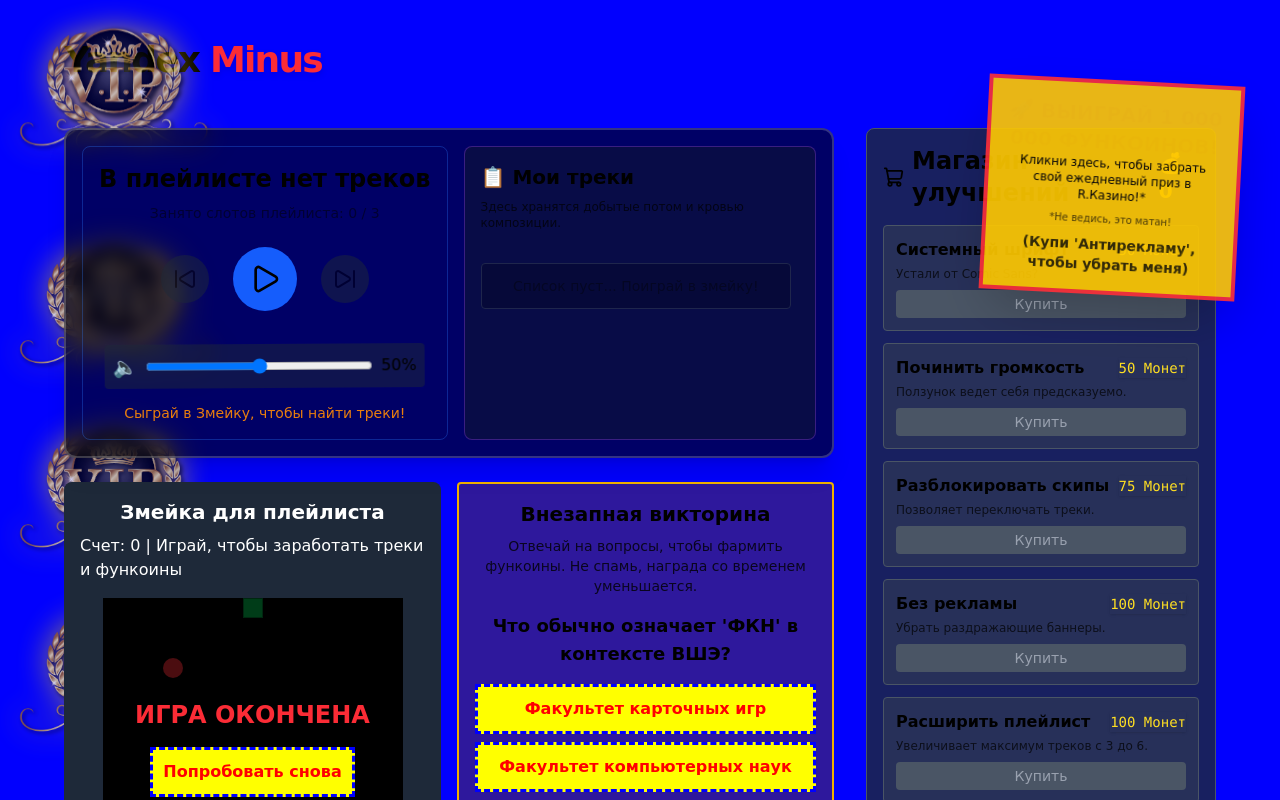
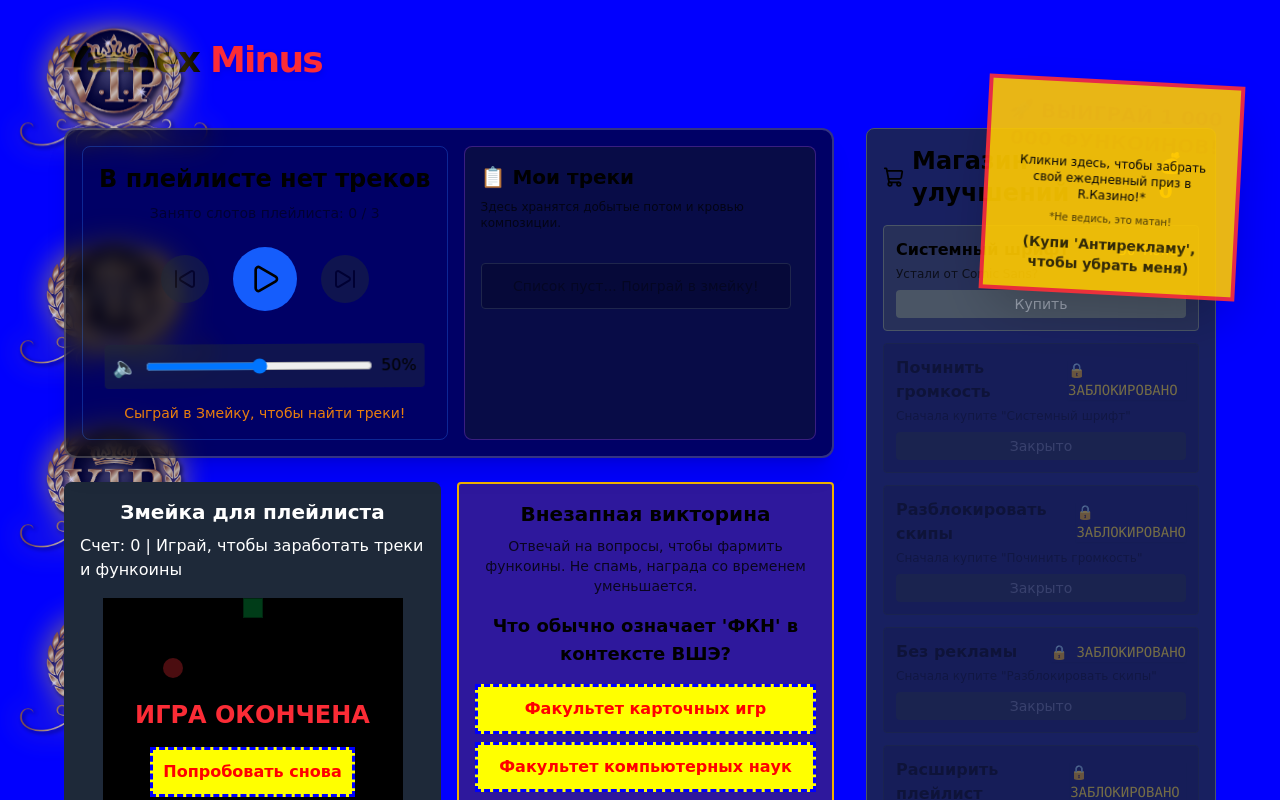
Before and after one commit to bibihoya/yandex-goodmusic, a React app: page / in a window 1280 px wide. Shown: the top 800 px of the page. Built offline with nearby package versions, Linux system fonts and the light colour scheme; the HTML template or start-up script is replaced by a standard one.

Commit message:
[ADD] added VIP logos

```diff
--- a/src/components/Shop.jsx
+++ b/src/components/Shop.jsx
@@ -26,32 +26,41 @@ export default function Shop() {
       </div>
 
       <div className="flex flex-col gap-3">
-        {UPGRADES.map(upgrade => {
+        {UPGRADES.map((upgrade, index) => {
           const isPurchased = purchasedUpgrades.includes(upgrade.id);
           const canAfford = coins >= upgrade.cost;
 
+          // Check if previous upgrade in the list was bought
+          const isLocked = index > 0 && !purchasedUpgrades.includes(UPGRADES[index - 1].id);
+
           return (
-            <div key={upgrade.id} className="flex flex-col p-3 rounded bg-gray-700/50 border border-gray-600">
+            <div key={upgrade.id} className={`flex flex-col p-3 rounded border transition ${
+              isLocked ? 'bg-black/20 border-gray-800 opacity-40' : 'bg-gray-700/50 border-gray-600'
+            }`}>
               <div className="flex justify-between items-center mb-1">
                 <span className="font-semibold">{upgrade.name}</span>
                 <span className="text-sm font-mono text-yellow-300 ml-2 shadow-sm">
-                  {isPurchased ? 'КУПЛЕНО' : `${upgrade.cost} Монет`}
+                  {isPurchased ? 'КУПЛЕНО' : isLocked ? '🔒 ЗАБЛОКИРОВАНО' : `${upgrade.cost} Монет`}
                 </span>
               </div>
-              <div className="text-xs opacity-70 mb-2">{upgrade.desc}</div>
+              <div className="text-xs opacity-70 mb-2">
+                {isLocked ? `Сначала купите "${UPGRADES[index-1].name}"` : upgrade.desc}
+              </div>
 
               <button
-                onClick={() => purchaseUpgrade(upgrade.id)}
-                disabled={isPurchased || !canAfford}
+                onClick={() => !isLocked && purchaseUpgrade(upgrade.id)}
+                disabled={isPurchased || !canAfford || isLocked}
                 className={`text-sm py-1 px-3 rounded font-medium transition ${
                   isPurchased
                     ? 'bg-green-600/50 text-white cursor-default'
-                    : canAfford
-                      ? 'bg-blue-600 hover:bg-blue-500 text-white'
-                      : 'bg-gray-600 text-gray-400 cursor-not-allowed'
+                    : isLocked
+                      ? 'bg-gray-800 text-gray-500 cursor-not-allowed'
+                      : canAfford
+                        ? 'bg-blue-600 hover:bg-blue-500 text-white'
+                        : 'bg-gray-600 text-gray-400 cursor-not-allowed'
                 }`}
               >
-                {isPurchased ? <span className="flex items-center justify-center gap-1"><Check size={16} /> Применено</span> : 'Купить'}
+                {isPurchased ? <span className="flex items-center justify-center gap-1"><Check size={16} /> Применено</span> : isLocked ? 'Закрыто' : 'Купить'}
               </button>
             </div>
           );
--- a/src/games/SnakeGame.jsx
+++ b/src/games/SnakeGame.jsx
@@ -84,7 +84,7 @@ export default function SnakeGame() {
         // Food collision
         if (head[0] === food[0] && head[1] === food[1]) {
           setScore(s => s + 1);
-          addCoins(1000);
+          addCoins(5);
 
           const availableTracks = ALL_TRACKS.filter(t => !playlist.includes(t));
           if (availableTracks.length > 0 && playlist.length < uiState.maxPlaylistSize) {
--- a/src/store/useProgression.js
+++ b/src/store/useProgression.js
@@ -7,7 +7,6 @@ const UPGRADE_COSTS = {
   track_skips: 75,
   ad_free: 100,
   playlist_expanded_1: 100,
-  ai_tuning: 150,
   design_upgrade: 200,
   yandex_music_unlock: 500
 };
@@ -28,8 +27,7 @@ const getDerivedUiState = (purchases) => {
     font: purchases.includes('font_normal') ? 'system' : 'comic-sans',
     bgStyle: theme === 'terrible' ? 'rainbow' : 'normal',
     volumeControlType: purchases.includes('volume_slider_fixed') ? 'normal' : 'chaotic',
-    maxPlaylistSize: purchases.includes('playlist_expanded_1') ? 6 : 3,
-    aiTuned: purchases.includes('ai_tuning')
+    maxPlaylistSize: purchases.includes('playlist_expanded_1') ? 6 : 3
   };
 };
 
```
